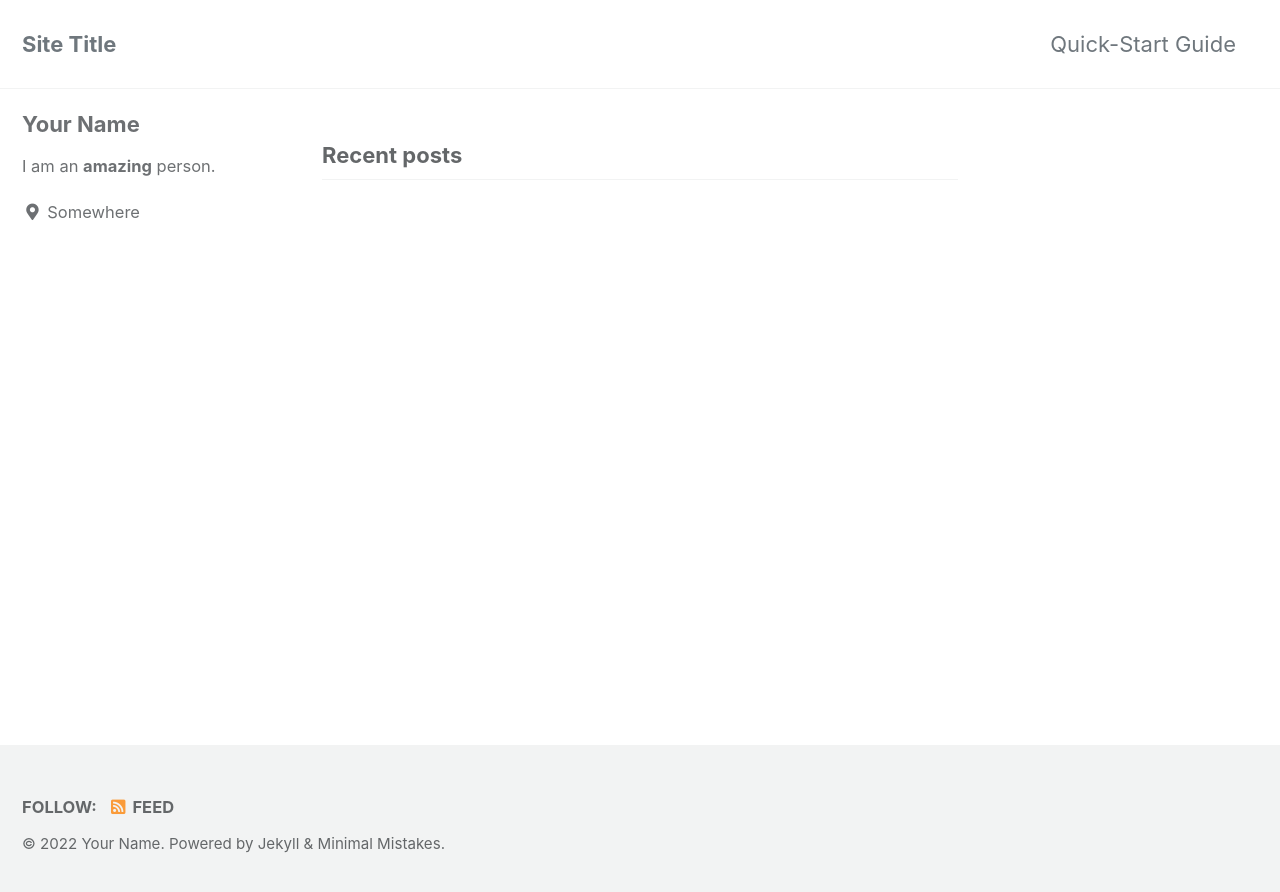
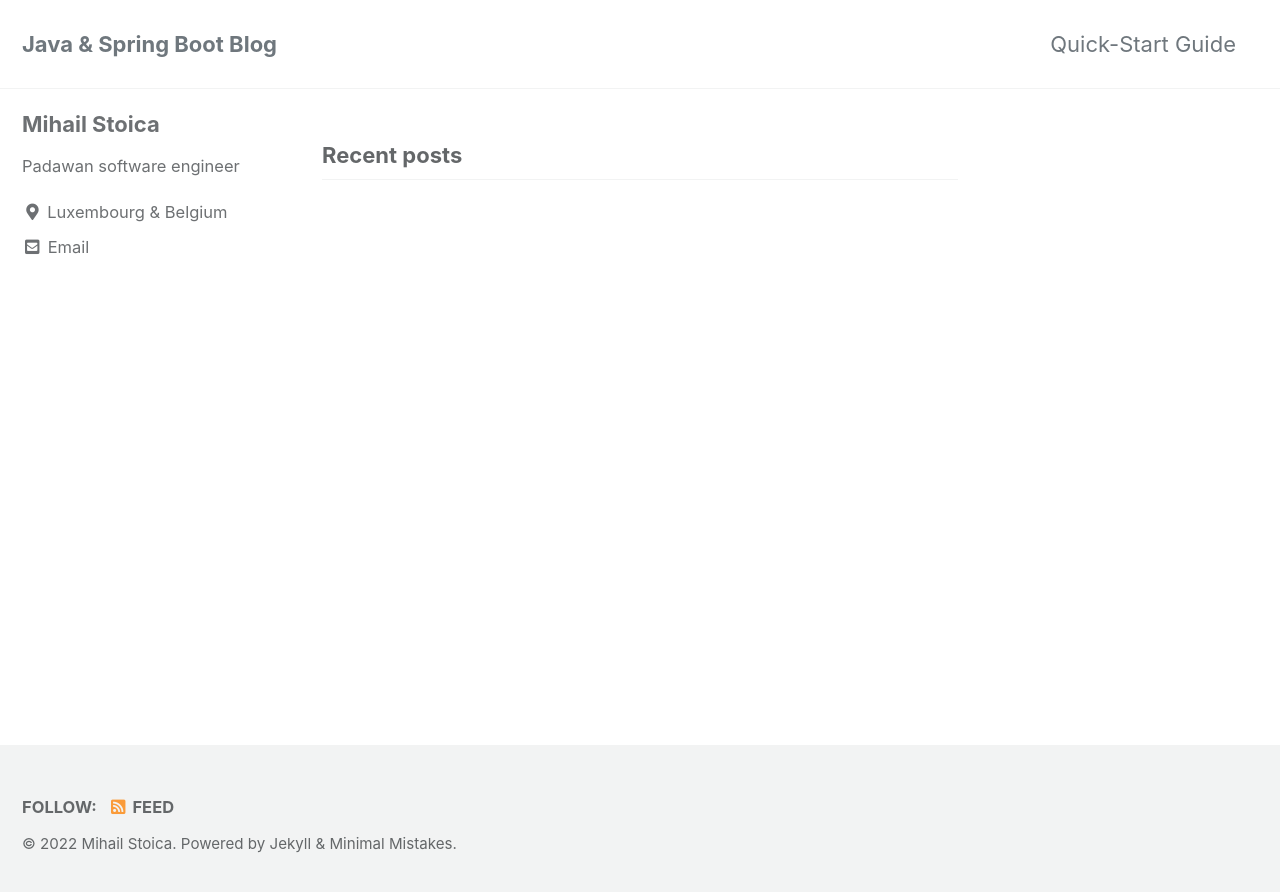
Before and after one commit to mihail-stoica/mihail-stoica.github.io, a Jekyll site: the page built from index.html, in a window 1280 px wide. Shown: the top 892 px of the page. Built offline with Jekyll 4.4.1, drawn with Linux system fonts in a browser that asks for light colours; cached includes are drawn as plain includes; the list of posts is cut into pages by our own code.

Commit message:
Initial commit

```diff
--- a/_config.yml
+++ b/_config.yml
@@ -16,10 +16,10 @@ minimal_mistakes_skin    : "default" # "air", "aqua", "contrast", "dark", "dirt"
 
 # Site Settings
 locale                   : "en-US"
-title                    : "Site Title"
+title                    : "Java & Spring Boot Blog"
 title_separator          : "-"
 subtitle                 : # site tagline that appears below site title in masthead
-name                     : "Your Name"
+name                     : "Mihail Stoica"
 description              : "An amazing website."
 url                      : # the base hostname & protocol for your site e.g. "https://mmistakes.github.io"
 baseurl                  : # the subpath of your site, e.g. "/blog"
@@ -104,11 +104,11 @@ analytics:
 
 # Site Author
 author:
-  name             : "Your Name"
+  name             : "Mihail Stoica"
   avatar           : # path of avatar image, e.g. "/assets/images/bio-photo.jpg"
-  bio              : "I am an **amazing** person."
-  location         : "Somewhere"
-  email            :
+  bio              : "Padawan software engineer"
+  location         : "Luxembourg & Belgium"
+  email            : hello@mihailstoica.com
   links:
     - label: "Email"
       icon: "fas fa-fw fa-envelope-square"
```
